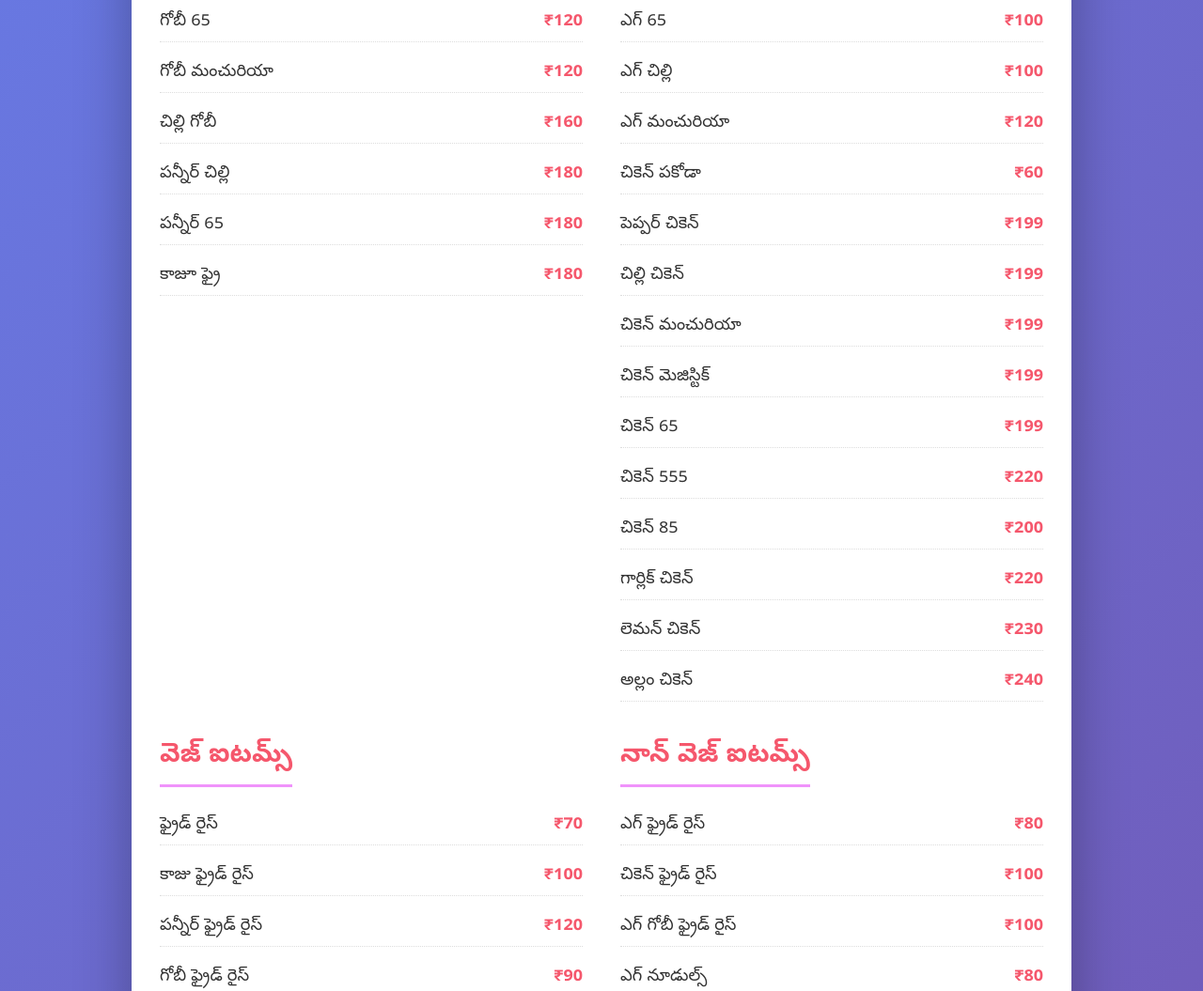
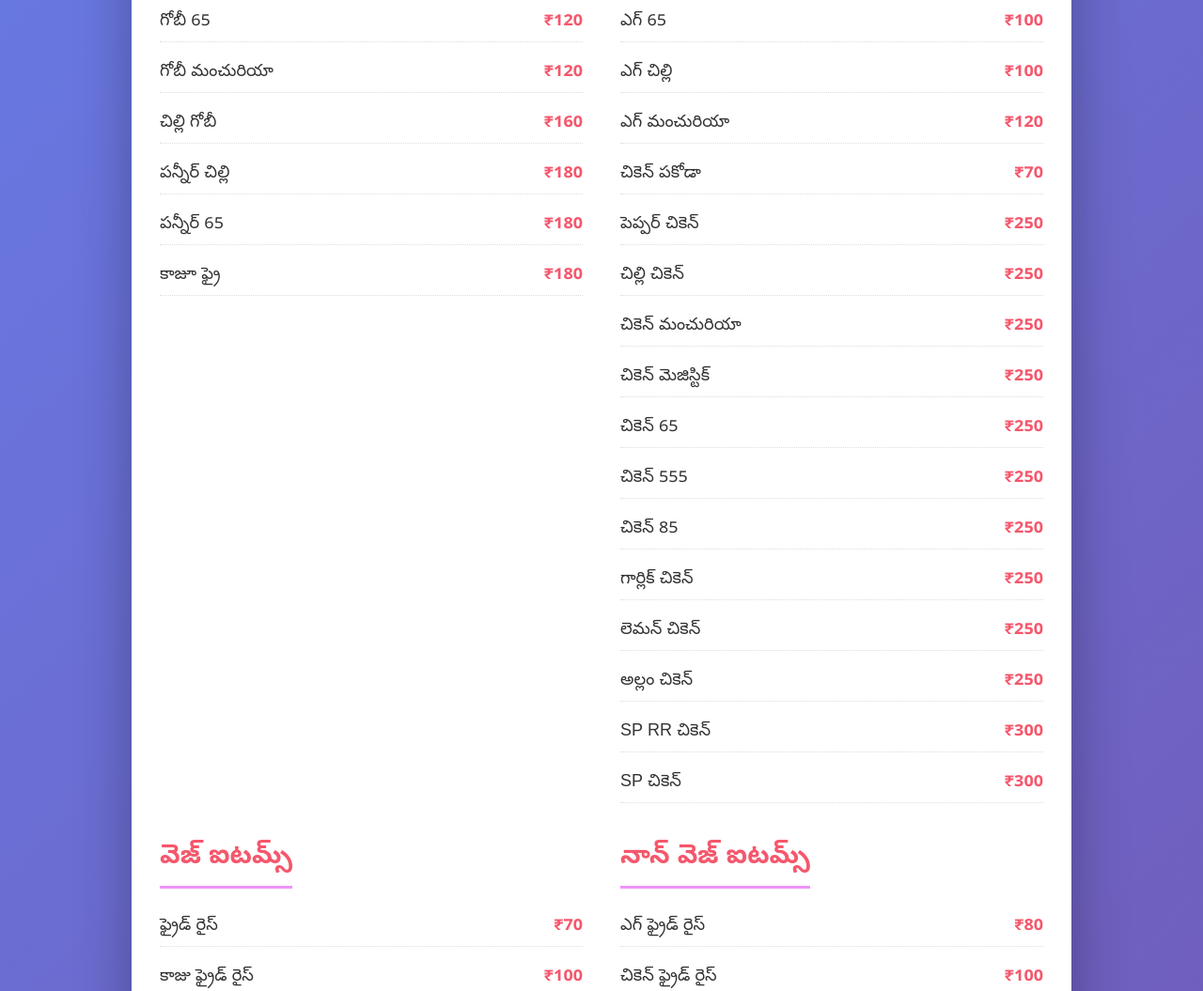
Before and after one commit to NagarjunaPatte/Classic_Restaurant, a plain HTML site: page index.html in a window 1280 px wide. Shown: the part 583-1638 px from the top of the page at 94% size. Drawn offline with Linux system fonts and the light colour scheme.

Commit message:
Update index.html
Updated price for non veg starters

```diff
--- a/index.html
+++ b/index.html
@@ -369,8 +369,8 @@
                     <span class="en hidden">🎊 Special Offer! 🎊</span>
                 </h2>
                 <div class="offer-highlight">
-                    <span class="te">ఫ్లాట్ 10% తగ్గింపు</span>
-                    <span class="en hidden">FLAT 10% OFF</span>
+                    <span class="te">ఫ్లాట్ 5% తగ్గింపు</span>
+                    <span class="en hidden">FLAT 5% OFF</span>
                 </div>
                 <p class="offer-details">
                     <span class="te">₹1000 పైబిల్లులపై</span>
@@ -513,79 +513,92 @@
                             <span class="te">చికెన్ పకోడా</span>
                             <span class="en hidden">Chicken Pakoda</span>
                         </span>
-                        <span class="item-price">₹60</span>
+                        <span class="item-price">₹70</span>
                     </div>
                     <div class="menu-item">
                         <span class="item-name">
                             <span class="te">పెప్పర్ చికెన్</span>
                             <span class="en hidden">Pepper Chicken</span>
                         </span>
-                        <span class="item-price">₹199</span>
+                        <span class="item-price">₹250</span>
                     </div>
                     <div class="menu-item">
                         <span class="item-name">
                             <span class="te">చిల్లి చికెన్</span>
                             <span class="en hidden">Chilli Chicken</span>
                         </span>
-                        <span class="item-price">₹199</span>
+                        <span class="item-price">₹250</span>
                     </div>
                     <div class="menu-item">
                         <span class="item-name">
                             <span class="te">చికెన్ మంచురియా</span>
                             <span class="en hidden">Chicken Manchuria</span>
                         </span>
-                        <span class="item-price">₹199</span>
+                        <span class="item-price">₹250</span>
                     </div>
                     <div class="menu-item">
                         <span class="item-name">
                             <span class="te">చికెన్ మెజిస్టిక్</span>
                             <span class="en hidden">Chicken Majestic</span>
                         </span>
-                        <span class="item-price">₹199</span>
+                        <span class="item-price">₹250</span>
                     </div>
                     <div class="menu-item">
                         <span class="item-name">
                             <span class="te">చికెన్ 65</span>
                             <span class="en hidden">Chicken 65</span>
                         </span>
-                        <span class="item-price">₹199</span>
+                        <span class="item-price">₹250</span>
                     </div>
                     <div class="menu-item">
                         <span class="item-name">
                             <span class="te">చికెన్ 555</span>
                             <span class="en hidden">Chicken 555</span>
                         </span>
-                        <span class="item-price">₹220</span>
+                        <span class="item-price">₹250</span>
                     </div>
                     <div class="menu-item">
                         <span class="item-name">
                             <span class="te">చికెన్ 85</span>
                             <span class="en hidden">Chicken 85</span>
                         </span>
-                        <span class="item-price">₹200</span>
+                        <span class="item-price">₹250</span>
                     </div>
                     <div class="menu-item">
                         <span class="item-name">
                             <span class="te">గార్లిక్ చికెన్</span>
                             <span class="en hidden">Garlic Chicken</span>
                         </span>
-                        <span class="item-price">₹220</span>
+                        <span class="item-price">₹250</span>
                     </div>
                     <div class="menu-item">
                         <span class="item-name">
                             <span class="te">లెమన్ చికెన్</span>
                             <span class="en hidden">Lemon Chicken</span>
                         </span>
-                        <span class="item-price">₹230</span>
+                        <span class="item-price">₹250</span>
                     </div>
                     <div class="menu-item">
                         <span class="item-name">
                             <span class="te">అల్లం చికెన్</span>
                             <span class="en hidden">Ginger Chicken</span>
                         </span>
-                        <span class="item-price">₹240</span>
+                        <span class="item-price">₹250</span>
                     </div>
-
+                    <div class="menu-item">
+                        <span class="item-name">
+                            <span class="te">SP RR చికెన్</span>
+                            <span class="en hidden">SP RR Chicken</span>
+                        </span>
+                        <span class="item-price">₹300</span>
+                    </div>
+                    <div class="menu-item">
+                        <span class="item-name">
+                            <span class="te">SP చికెన్</span>
+                            <span class="en hidden">SP Chicken</span>
+                        </span>
+                        <span class="item-price">₹300</span>
+                    </div>
                 </div>
             </div>
 
```
